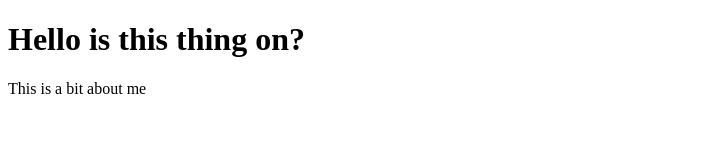
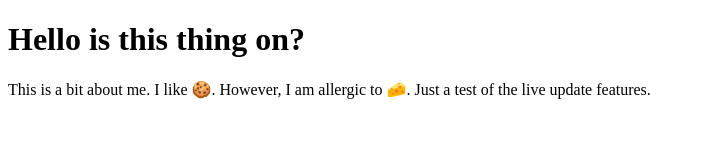
Before and after one commit to Aulero99/about_me, a plain HTML site: page index.html in a window 1280 px wide. Shown: the whole page, without its empty margins (0-705 px from the left). Drawn offline with Linux system fonts and the light colour scheme.

Commit message:
final about done

```diff
--- a/index.html
+++ b/index.html
@@ -10,7 +10,7 @@
 
 <h1>Hello is this thing on?</h1>
 
-<p>This is a bit about me</p>
+<p>This is a bit about me. I like 🍪. However, I am allergic to 🧀. Just a test of the live update features.</p>
 
 </body>
 </html>
```
